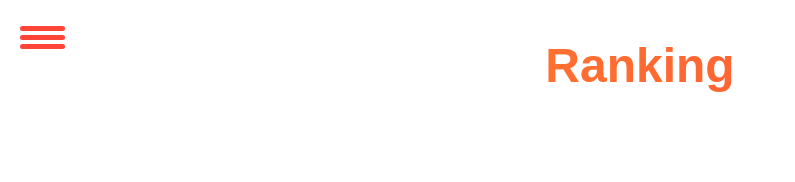
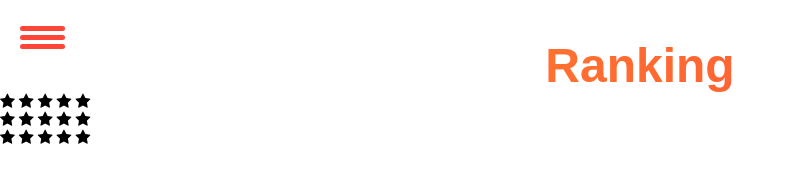
Before and after one commit to GabrielCordeiro2006/Projeto_individual, a website: page ManHQ/public/dashboard/ranking.html in a window 1280 px wide. Shown: the whole page, without its empty margins (0-795 px from the left). Drawn offline with nearby package versions, Linux system fonts and the light colour scheme.

Commit message:
ranking beta colocado

```diff
--- a/ManHQ/public/css/ranking.css
+++ b/ManHQ/public/css/ranking.css
@@ -11,6 +11,10 @@
     top: -6px;
     margin-left: 580px;
 
+}
+
+.checked {
+  color: orange;
 }
 
 h1{
--- a/ManHQ/public/dashboard/ranking.html
+++ b/ManHQ/public/dashboard/ranking.html
@@ -16,12 +16,13 @@
   <link
     href="https://fonts.googleapis.com/css2?family=Exo+2:ital,wght@0,100;0,200;0,300;0,400;0,500;0,600;0,700;0,800;0,900;1,100;1,200;1,300;1,400;1,500;1,600;1,700;1,800;1,900&display=swap"
     rel="stylesheet">
-
+  <link rel="stylesheet" href="https://cdnjs.cloudflare.com/ajax/libs/font-awesome/4.7.0/css/font-awesome.min.css">
   <!-- scripts do Chart.js - 2022-1 -->
   <script src="https://cdn.jsdelivr.net/npm/chart.js"></script>
 
 
 </head>
+
 <body>
   <div id="menu">
     <div id="menu-bar" onclick="menuOnClick()">
@@ -44,7 +45,35 @@
   <h1>Ranking</h1>
 
 
+  <div class="top_1">
+    <h3></h3>
+    <span class="fa fa-star" id="star" ></span>
+    <span class="fa fa-star" id="star"></span>
+    <span class="fa fa-star" id="star"></span>
+    <span class="fa fa-star" id="star"></span>
+    <span class="fa fa-star" id="star"></span>
+  </div>
+
+  <div class="top_2">
+    <h3></h3>
+    <span class="fa fa-star" id="star_two"></span>
+    <span class="fa fa-star" id="star_two"></span>
+    <span class="fa fa-star" id="star_two"></span>
+    <span class="fa fa-star" id="star_two"></span>
+    <span class="fa fa-star" id="star_two"></span>
+  </div>
+
+  <div class="top_3">
+    <h3></h3>
+    <span class="fa fa-star" id="star_tree"></span>
+    <span class="fa fa-star" id="star_tree"></span>
+    <span class="fa fa-star" id="star_tree"></span>
+    <span class="fa fa-star" id="star_tree"></span>
+    <span class="fa fa-star" id="star_tree"></span>
+  </div>
+
 </body>
+
 </html>
 
 
```
Also changed, not shown: ManHQ/public/dashboard/grafico.html (+3 -2 lines). Lines whose indentation alone changed are shown as unchanged.
